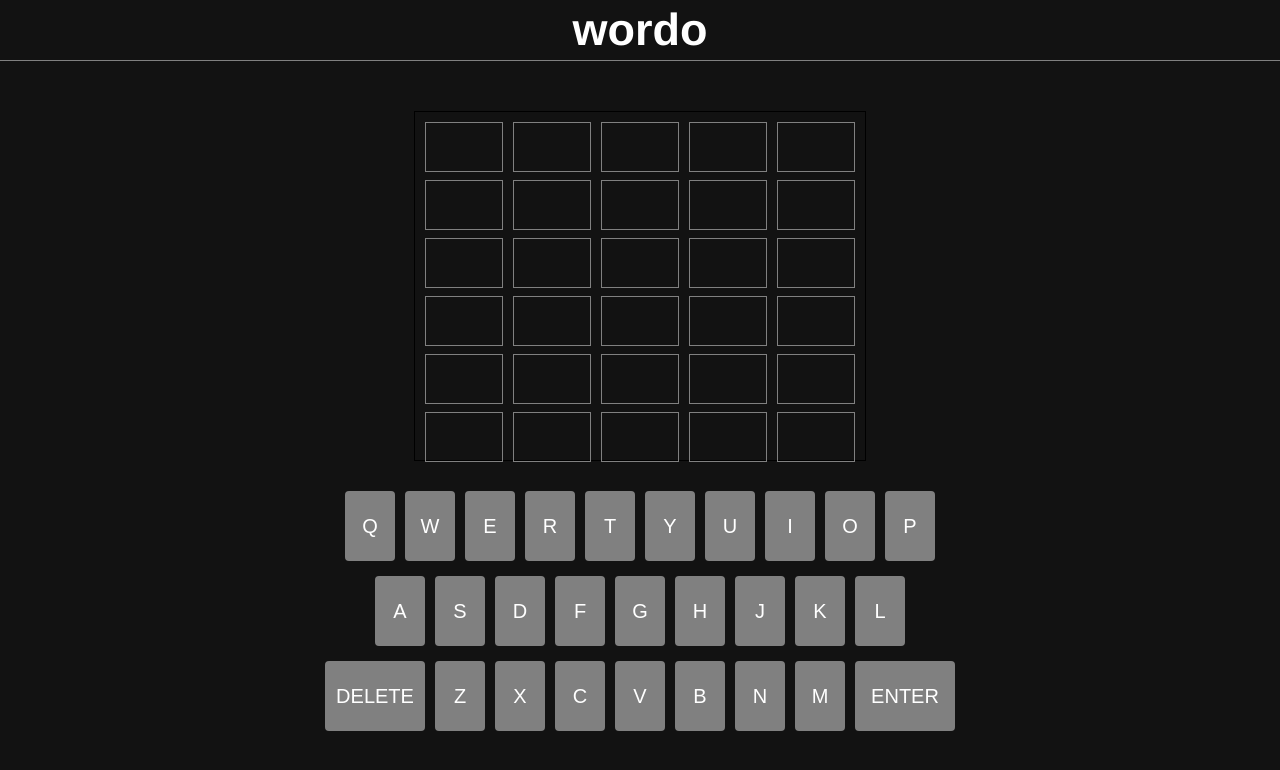
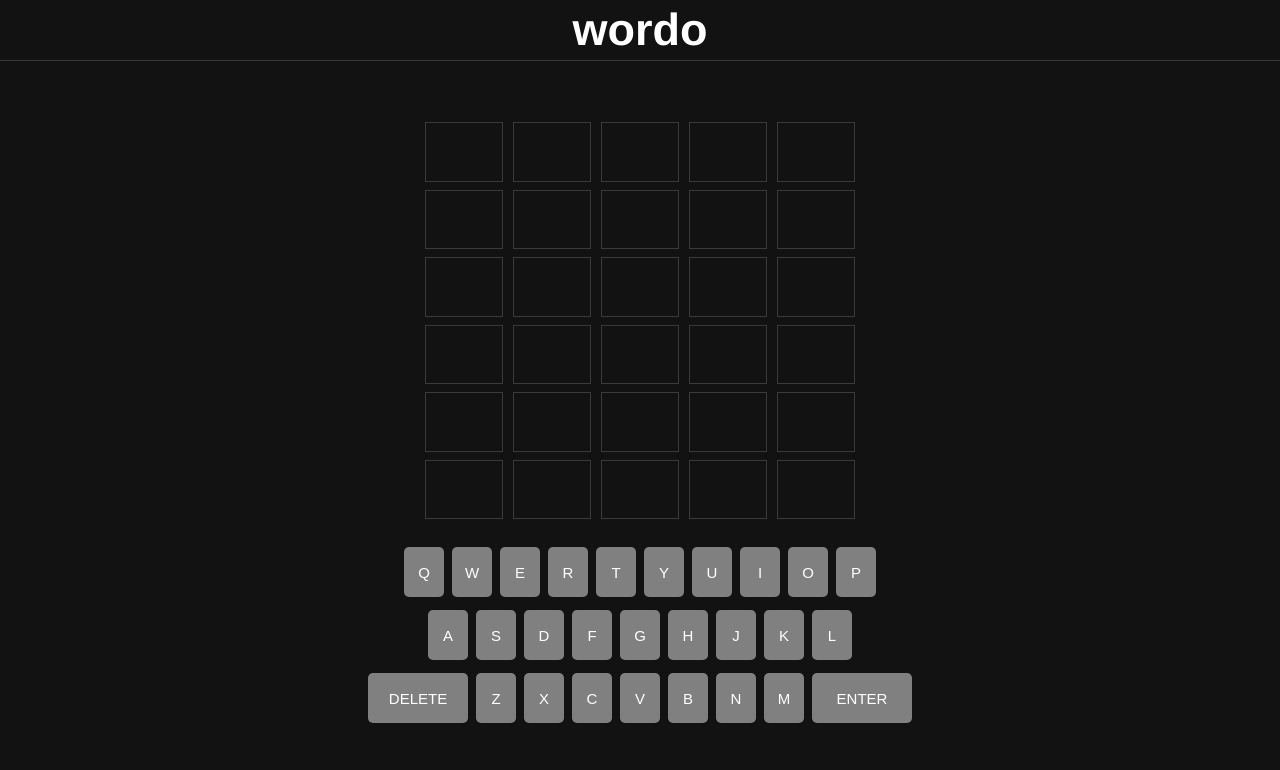
Before and after one commit to EhsanKhalid123/SEPM-2210-2C-WORDLE, a React (Create React App) app in the folder sepm-wordle/: page / in a window 1280 px wide. Shown: the top 770 px of the page. Built offline with nearby package versions, Linux system fonts and the light colour scheme.

Commit message:
updated css for default dark mode

```diff
--- a/sepm-wordle/src/App.css
+++ b/sepm-wordle/src/App.css
@@ -1,6 +1,6 @@
 .App {
   text-align: center;
-  background-color: #121212;
+  background-color: #121213;
   width: 100vw;
   height: 100vh;
   /* display: flex; */
@@ -16,7 +16,7 @@ nav {
   height: 60px;
   width: 100%;
   margin: 0;
-  border-bottom: 1px solid grey;
+  border-bottom: 1px solid #3a3a3c;
   display: grid;
   place-items: center;
 }
@@ -40,7 +40,7 @@ nav h1 {
 .board {
   width: 450px;
   height: 600px;
-  border: 1px solid black;
+  border: 1px solid #121213;
   display: flex;
   flex-direction: column;
 }
@@ -55,7 +55,7 @@ nav h1 {
 .letter {
   flex: 33%;
   height: 100%;
-  border: 1px solid grey;
+  border: 1px solid #3a3a3c;
   margin: 5px;
   display: grid;
   place-items: center;
@@ -66,11 +66,11 @@ nav h1 {
 }
 
 #correct {
-  background-color: #528d4e;
+  background-color: #618B55;
 }
 
 #partial {
-  background-color: #b49f39;
+  background-color: #B1A04C;
 }
 
 #incorrect {
@@ -109,13 +109,13 @@ nav h1 {
 }
 
 .key {
-  width: 50px;
-  height: 70px;
-  margin: 5px;
-  border-radius: 4px;
+  width: 40px;
+  height: 50px;
+  margin: 4px;
+  border-radius: 5px;
   display: grid;
   place-items: center;
-  font-size: 20px;
+  font-size: 15px;
   background-color: grey;
   color: white;
   font-family: Arial, Helvetica, sans-serif;
@@ -127,5 +127,5 @@ nav h1 {
 }
 
 #disabled {
-  background-color: #3a393c;
+  background-color: #222222;
 }
```
